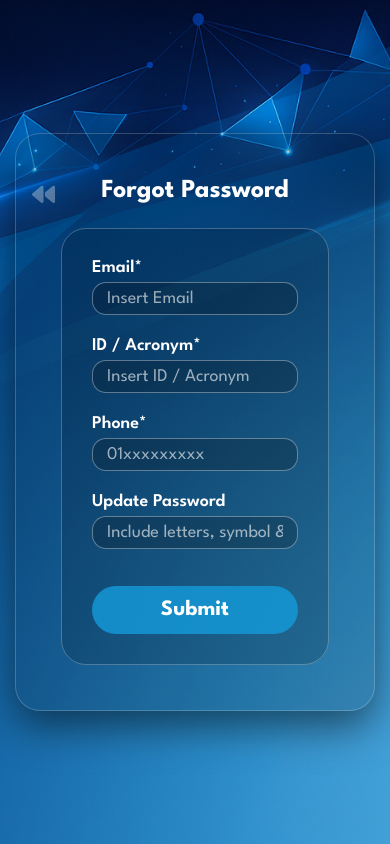
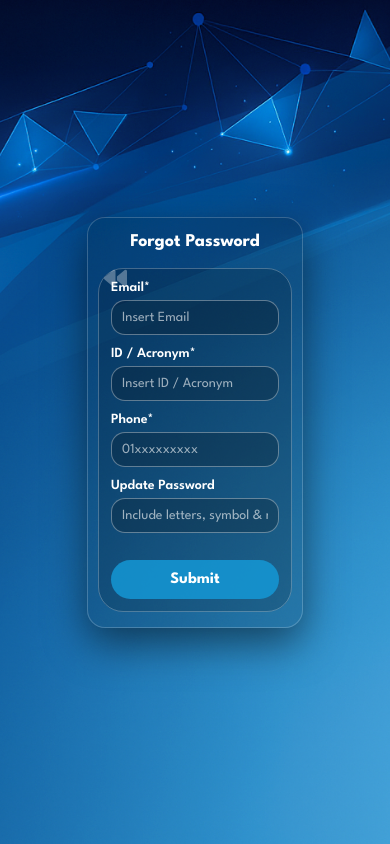
Before and after one commit to developerBYrlm/SPM, a React (Vite) app in the folder Frontend/: page /forgot in a window 390 px wide. Built offline with nearby package versions, Linux system fonts and the light colour scheme.

Commit message:
Update responsive styles and remove select option color
Removed color styling for select dropdown options and added media queries for responsive design across various device sizes.

```diff
--- a/Frontend/src/components/Dashboard/add.css
+++ b/Frontend/src/components/Dashboard/add.css
@@ -129,9 +129,7 @@ background: rgba(0, 0, 0, 0.164);
 }
 
 /* Select dropdown text */
-.form-group select option {
-  color: #000;
-}
+
 .submit-btn i {
   font-size: 15px;
   margin-left: 10px;
@@ -139,6 +137,7 @@ background: rgba(0, 0, 0, 0.164);
   position: relative;
   top:-3px;
 }
+
 
 
 /* =====================================================
@@ -427,3 +426,156 @@ background: rgba(0, 0, 0, 0.164);
   cursor: pointer;
   color: #ffffff;
 }
+
+/* ==========================================
+   TABLET
+========================================== */
+@media (max-width: 992px) {
+
+  .main-content {
+    margin-left: 0;
+    padding: 15px;
+  }
+
+  .user-dashboard {
+    padding: 25px;
+  }
+
+  .glass-form {
+    grid-template-columns: 1fr;
+    padding: 20px;
+  }
+
+  .submit-btn,
+  .add-btn,
+  .course-box,
+  .glass-form .form-title {
+    grid-column: span 1;
+  }
+
+  .form-group textarea {
+    width: 100%;
+  }
+}
+
+
+/* ==========================================
+   MOBILE
+========================================== */
+@media (max-width: 768px) {
+
+  .main-content,
+  .main-content-forgot {
+    margin-left: 0;
+    padding: 10px;
+    width: 100%;
+  }
+
+  .user-dashboard {
+    width: 100%;
+    padding: 20px 15px;
+    border-radius: 18px;
+  }
+
+  .form-title {
+    font-size: 22px;
+    margin-bottom: 18px;
+  }
+
+  .glass-form {
+    grid-template-columns: 1fr;
+    gap: 16px;
+    padding: 15px;
+  }
+
+  .form-group label,
+  .course-box label {
+    font-size: 16px;
+  }
+
+  .form-group input,
+  .form-group select,
+  .course-title,
+  .form-group textarea {
+    font-size: 15px;
+    width: 100%;
+  }
+
+  .course-box {
+    flex-direction: column;
+    align-items: stretch;
+  }
+
+  .course-box button {
+    width: 100%;
+    border-radius: 10px;
+  }
+
+  .submit-btn,
+  .add-btn {
+    grid-column: span 1;
+    font-size: 18px;
+    padding: 12px;
+  }
+}
+
+
+/* ==========================================
+   SMALL MOBILE
+========================================== */
+@media (max-width: 480px) {
+
+  .user-dashboard {
+    padding: 15px 10px;
+  }
+
+  .form-title {
+    font-size: 18px;
+  }
+
+  .glass-form {
+    padding: 12px;
+    gap: 12px;
+  }
+
+  .form-group label,
+  .course-box label {
+    font-size: 14px;
+  }
+
+  .form-group input,
+  .form-group select,
+  .course-title,
+  .form-group textarea {
+    font-size: 14px;
+    padding: 10px;
+  }
+
+  .submit-btn,
+  .add-btn {
+    font-size: 16px;
+  }
+}
+
+
+/* ==========================================
+   EXTRA SMALL DEVICES
+========================================== */
+@media (max-width: 320px) {
+
+  .form-title {
+    font-size: 16px;
+  }
+
+  .submit-btn,
+  .add-btn {
+    font-size: 14px;
+  }
+
+  .form-group input,
+  .form-group select,
+  .course-title,
+  .form-group textarea {
+    font-size: 13px;
+  }
+}
```
